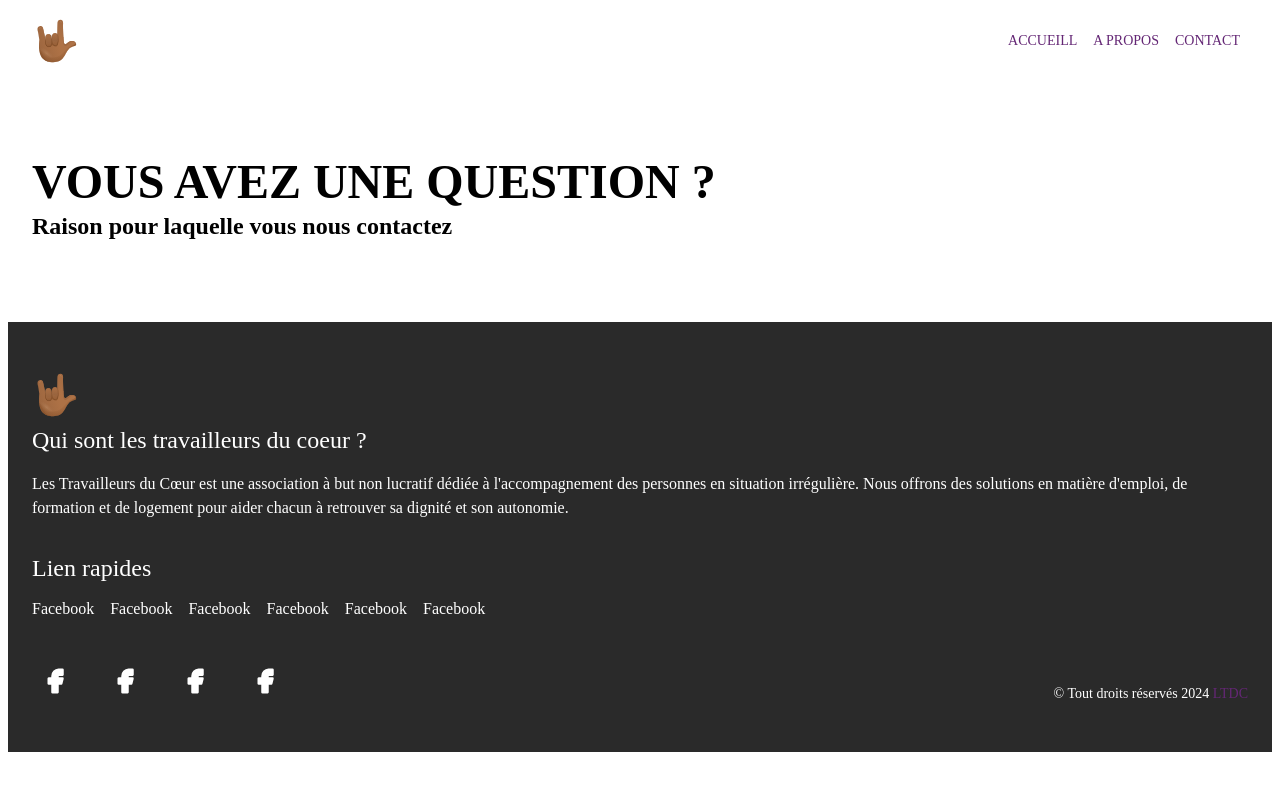
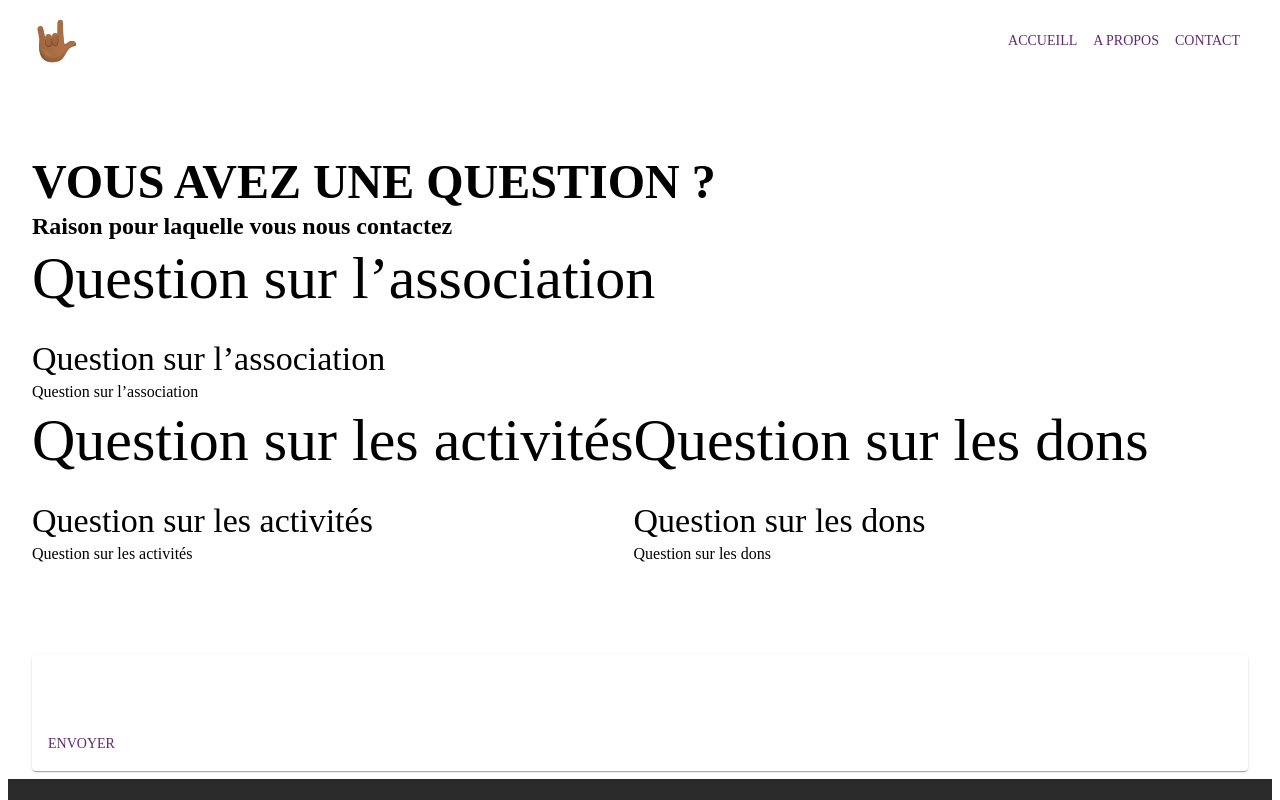
Before and after one commit to josias-koffi/ltdc_website, a Next.js app: page /contact in a window 1280 px wide. Shown: the top 800 px of the page. Built offline with nearby package versions, Linux system fonts and the light colour scheme.

Commit message:
Initialisation de la form de connection

```diff
--- a/components/sections/activities/ActivitiesSection.tsx
+++ b/components/sections/activities/ActivitiesSection.tsx
@@ -85,6 +85,7 @@ const ActivitiesSection = (props: ActivitiesSectionInterface) => {
                     zIndex: 2,
                     color: "#642775",
                     position: "static",
+                    px: 7
                 }}
             >
                 <Grid container spacing={1}>
--- a/container/contact-pages/ContactPage.tsx
+++ b/container/contact-pages/ContactPage.tsx
@@ -1,13 +1,22 @@
 "use client";
-import React from 'react';
+import React, {useState} from 'react';
 import SubjectSection from "@/container/contact-pages/sections/SubjectSection";
 import FormSection from "@/container/contact-pages/sections/FormSection";
 import LocationSection from "@/container/contact-pages/sections/LocationSection";
 
+interface ContactInfoInterface {
+    subject: string | undefined,
+    name: string,
+    email: string | undefined,
+    message: string | undefined,
+
+}
+
 const ContactPage = () => {
+    const [contactInfo, setContactInfo] = useState<any>()
     return (
         <div>
-      <SubjectSection/>
+            <SubjectSection setSubject={setContactInfo}/>
             <FormSection/>
             <LocationSection/>
         </div>
--- a/container/contact-pages/sections/FormSection.tsx
+++ b/container/contact-pages/sections/FormSection.tsx
@@ -1,11 +1,27 @@
+"use client"
 import React from 'react';
+import ContainerWrapper from "@/components/wrapper/ContainerWrapper";
+import {Button, Card, CardActions, CardContent, CardHeader} from "@mui/material"
 
 const FormSection = () => {
-  return (
-    <div>
+    return (
+        <ContainerWrapper>
+            <Card>
+                <CardHeader>
 
-    </div>
-  );
+                </CardHeader>
+                <CardContent>
+
+                </CardContent>
+                <CardActions>
+                    <Button>
+                        {"Envoyer"}
+                    </Button>
+                </CardActions>
+            </Card>
+
+        </ContainerWrapper>
+    );
 };
 
 export default FormSection;
--- a/container/contact-pages/sections/SubjectSection.tsx
+++ b/container/contact-pages/sections/SubjectSection.tsx
@@ -1,11 +1,44 @@
-import React from 'react';
+"use client"
+import React, {useContext, useState} from 'react';
 import ContainerWrapper from "@/components/wrapper/ContainerWrapper";
-import {Box,Typography} from "@mui/material";
+import {Box, Grid, Typography} from "@mui/material";
+import subjects from "./subjects.json"
+import {ScreenTypeContext} from "@/app/template";
 
-const SubjectSection = () => {
+interface SubjectProps {
+    setSubject: (subject: string) => void;
+}
+
+interface SubjectStateInterface {
+    id: number,
+    image: string,
+    subject: string
+}
+
+const SubjectSection = (props: SubjectProps) => {
+
+    const [selectedSubject, setSelectedSubject] = useState<SubjectStateInterface>()
+    const notPhoneScreen = useContext(ScreenTypeContext);
+
+    const SubjectCards = () => {
+        return <Grid container>
+            {subjects?.map((subject: SubjectStateInterface) => {
+                return <Grid key={subject.id} item xl={4}>
+                    <Typography variant={notPhoneScreen ? "h2" : "h3"} sx={{pb: 3}}>
+                        {subject?.subject}
+                    </Typography>
+                    <Typography variant={notPhoneScreen ? "h4" : "h5"}>
+                        {subject?.subject}
+                    </Typography>
+                    <Typography variant="body1">{subject?.subject}</Typography>
+                </Grid>
+            })}
+        </Grid>
+    }
+
     return (
-        <ContainerWrapper sxProps={{py:10}}>
-            <Box sx={{display:"flex", flexDirection:"column", justifyContent:"center"}}>
+        <ContainerWrapper sxProps={{py: 10}}>
+            <Box sx={{display: "flex", flexDirection: "column", justifyContent: "center"}}>
                 <Typography variant={"h3"} fontWeight={"bold"}>
                     {"VOUS AVEZ UNE QUESTION ? "}
                 </Typography>
@@ -13,7 +46,7 @@ const SubjectSection = () => {
                     {"Raison pour laquelle vous nous contactez"}
                 </Typography>
             </Box>
-
+            {SubjectCards()}
         </ContainerWrapper>
     );
 };
--- /dev/null
+++ b/container/contact-pages/sections/subjects.json
@@ -0,0 +1,17 @@
+[
+  {
+      "id": 1,
+    "subject": "Question sur l’association",
+    "image": ""
+  },
+    {
+        "id": 2,
+        "subject": "Question sur les activités",
+        "image": ""
+    },
+    {
+        "id": 3,
+        "subject": "Question sur les dons",
+        "image": ""
+    }
+]
```
Also changed, not shown: container/contact-pages/sections/subject.json (deleted, +0 -14 lines), 1 other file (tests, documents, lock files or other folders). Lines whose indentation alone changed are shown as unchanged.
